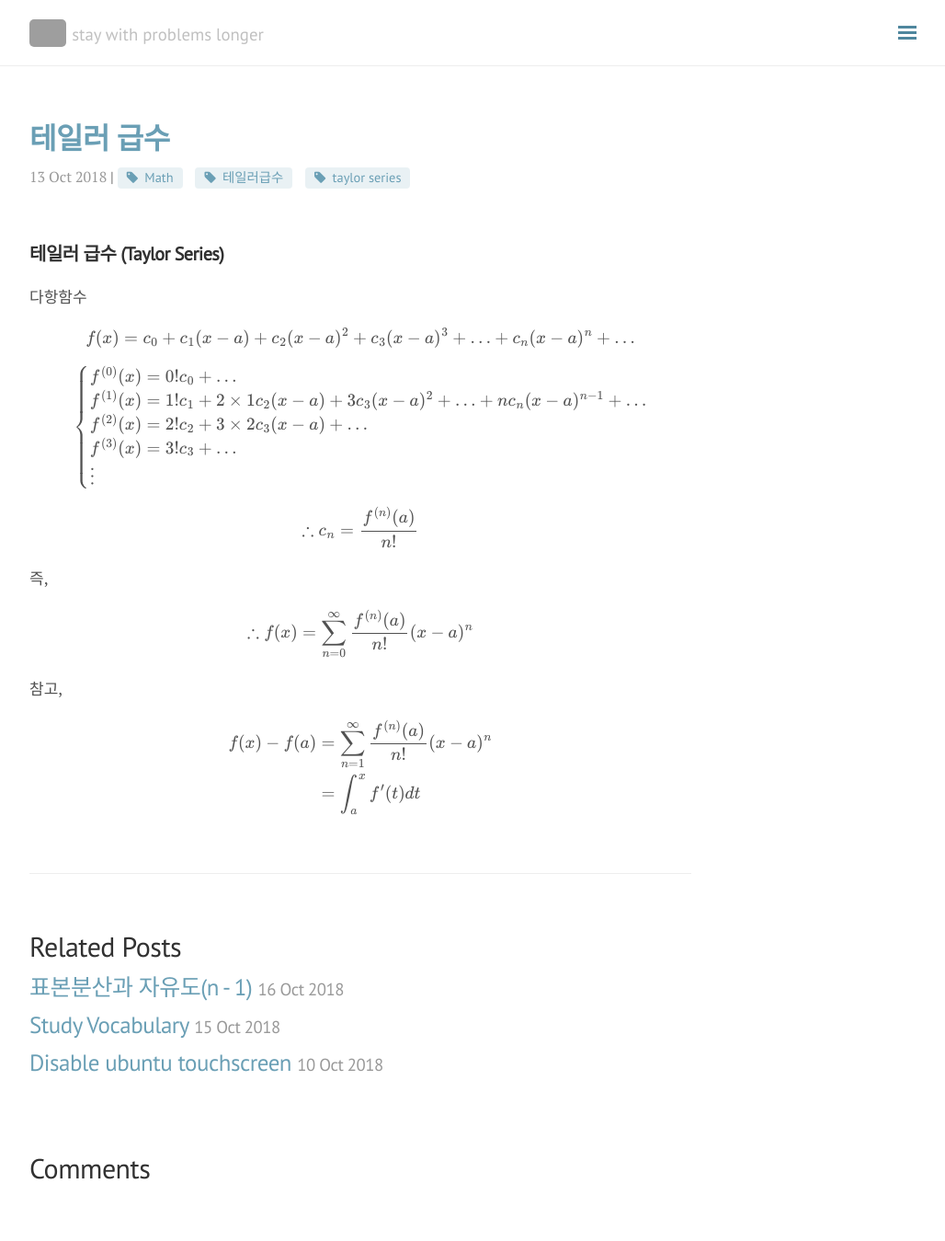
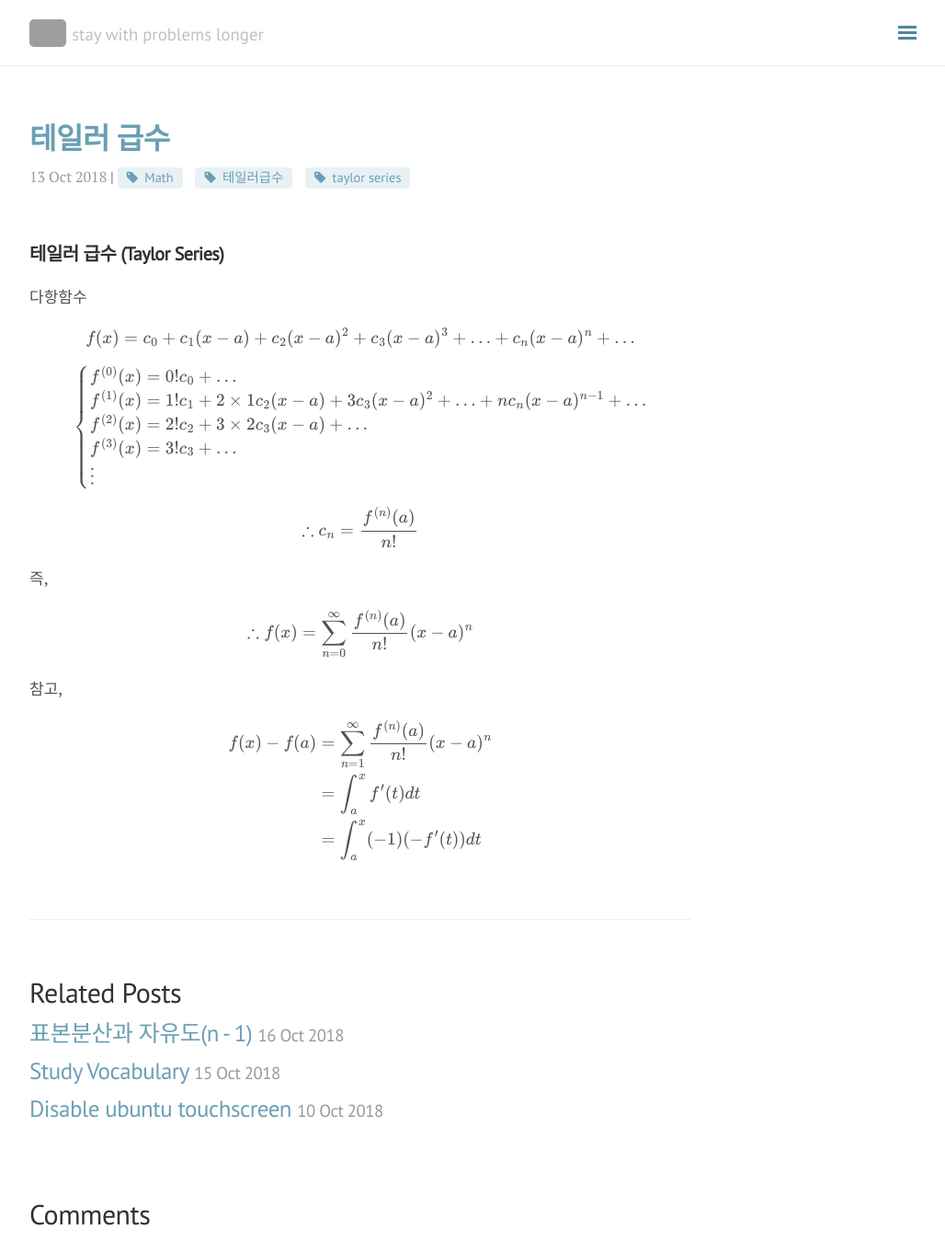
Before and after one commit to seokhoonj/seokhoonj.github.io, a Jekyll site: the page built from _posts/Math/2018-10-13-Math-taylor_series.md, in a window 1280 px wide and 1349 px high. Shown: the whole window at 92% size, without its empty margins (248-1276 px from the left). Built offline with Jekyll 4.4.1, drawn with Linux system fonts in a browser that asks for light colours; nearby versions of some CDN libraries; formulas are drawn with MathJax 3; comment, search, counter and statistics services are not loaded; grey boxes are pictures that could not be loaded.

Commit message:
add _posts

```diff
--- a/_posts/Math/2018-10-13-Math-taylor_series.md
+++ b/_posts/Math/2018-10-13-Math-taylor_series.md
@@ -30,4 +30,5 @@ comments: false
 \\( \begin{align}
 f(x) - f(a) & = \sum\_{n=1}^{\infty} \frac{f^{(n)}(a)}{n!} (x-a)^n
 \\\\ & = \int\_{a}^{x} f'(t) dt
+\\\\ & = \int\_{a}^{x} (-1)(-f'(t)) dt
 \end{align} \\)
```
